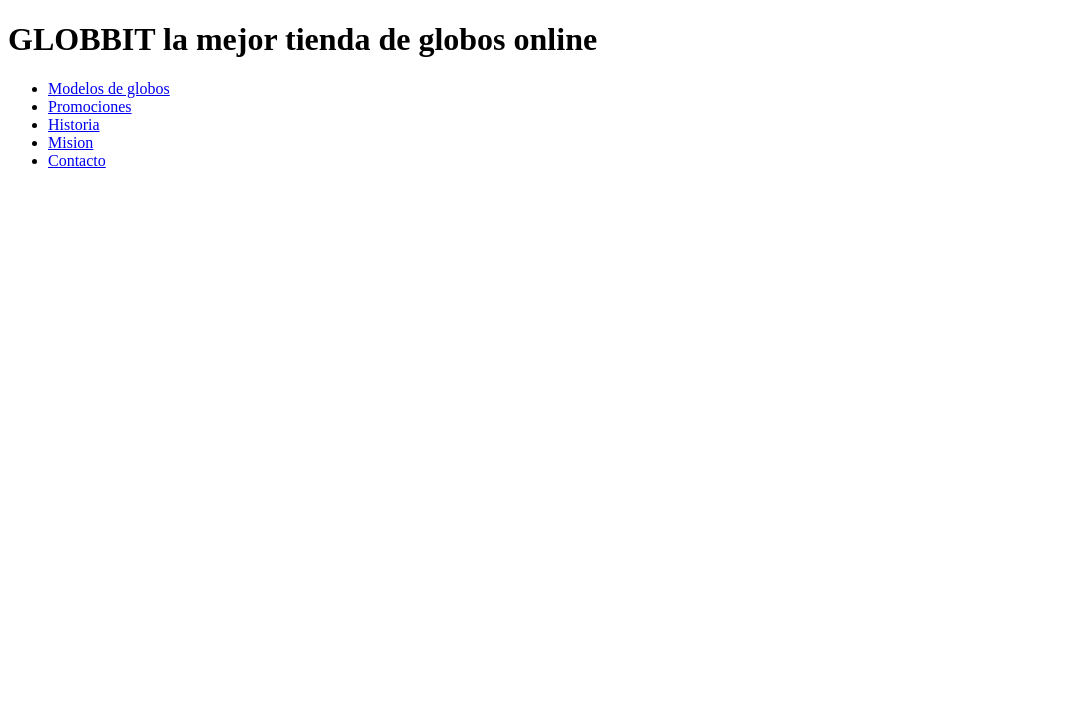
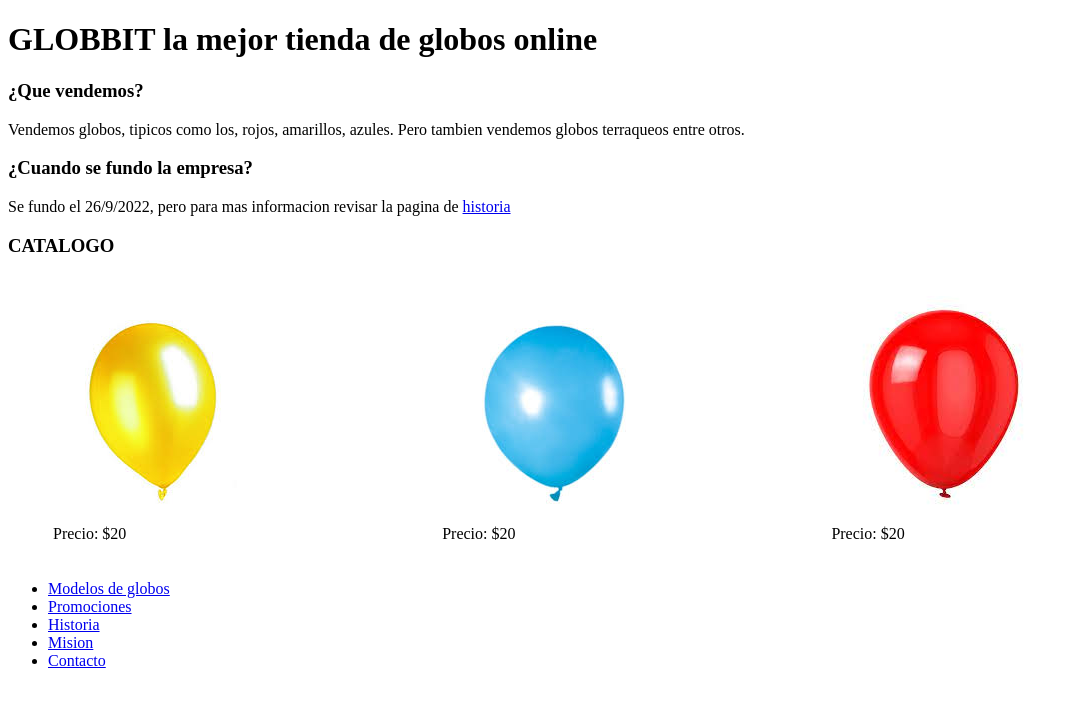
Before and after one commit to ThiagoKribas/Generacion-T, a plain HTML site: page clase_HTML/index.html in a window 1280 px wide. Shown: the whole page, without its empty margins (0-1077 px from the left). Drawn offline with Linux system fonts and the light colour scheme; files whose address does not match are found by name.

Commit message:
Agregado un catalogo base (3 imagenes con precio en el Index principal), agregado el div index y row en el style principal. Agregadas preguntas y respuestas basicas

```diff
--- a/clase_HTML/index.html
+++ b/clase_HTML/index.html
@@ -12,11 +12,50 @@
 
 <body>
     <h1>GLOBBIT la mejor tienda de globos online</h1>
+    <div>
+        <!--Inicio bloque de informacion-->
+        <h3>¿Que vendemos?</h3>
+        <p>Vendemos globos, tipicos como los, rojos, amarillos, azules. Pero tambien vendemos globos terraqueos entre
+            otros.</p>
+        <h3>¿Cuando se fundo la empresa?</h3>
+        <p>Se fundo el 26/9/2022, pero para mas informacion revisar la pagina de <a
+                href="secciones/seccion.mision.HTML"> historia </a></p>
+        <div class="row">
+            <!--Inicio bloque de fila-->
+            <h3>CATALOGO</h3>
+            <div class="column">
+                <!--Inicio bloque de columna 1-->
+                <figure>
+                    <img src="C:\Users\Thiago\Desktop\Proyectos Generacion T\Imagenes\globo amarillo.jpeg"
+                        alt="Un globo amarillo" height="225" width="225" title="globo amarillo">
+                    <figcaption>Precio: $20</figcaption>
+                </figure>
+            </div>
+            <!--Final bloque de columna 1-->
+            <div class="column">
+                <!--Inicio bloque de columna 2-->
+                <figure>
+                    <img src="C:\Users\Thiago\Desktop\Proyectos Generacion T\Imagenes\globo azul.jpeg"
+                        alt="Un globo amarillo" height="225" width="225" title="globo azul">
+                    <figcaption>Precio: $20</figcaption>
+                </figure>
+            </div>
+            <!--Final bloque de columna 2-->
+            <div class="column">
+                <!--Inicio bloque de columna 3-->
+                <figure>
+                    <img src="C:\Users\Thiago\Desktop\Proyectos Generacion T\Imagenes\globo rojo.jpeg"
+                        alt="Un globo amarillo" height="225" width="225" title="globo rojo">
+                    <figcaption>Precio: $20</figcaption>
+                </figure>
+            </div>
+            <!--Final bloque de columna 3-->
 
-        <p>
+        </div>
+        <!--Final bloque de fila-->
 
-        </p>
-
+    </div>
+    <!--Final bloque de informacion-->
     <ul>
         <li><a href="secciones/seccion_globos.html">Modelos de globos</a></li>
         <li><a href="secciones/seccion_promociones.HTML">Promociones</a></li>
--- a/clase_HTML/styles.css
+++ b/clase_HTML/styles.css
@@ -1,3 +1,15 @@
 div p{
     color: rgb(0, 0, 0);
 }
+.column {
+    float: left;
+    width: 30%;
+    padding: 5px;
+  }
+
+  /* Clear floats after image containers */
+  .row::after {
+    content: "";
+    clear: both;
+    display: table;
+  }
```
